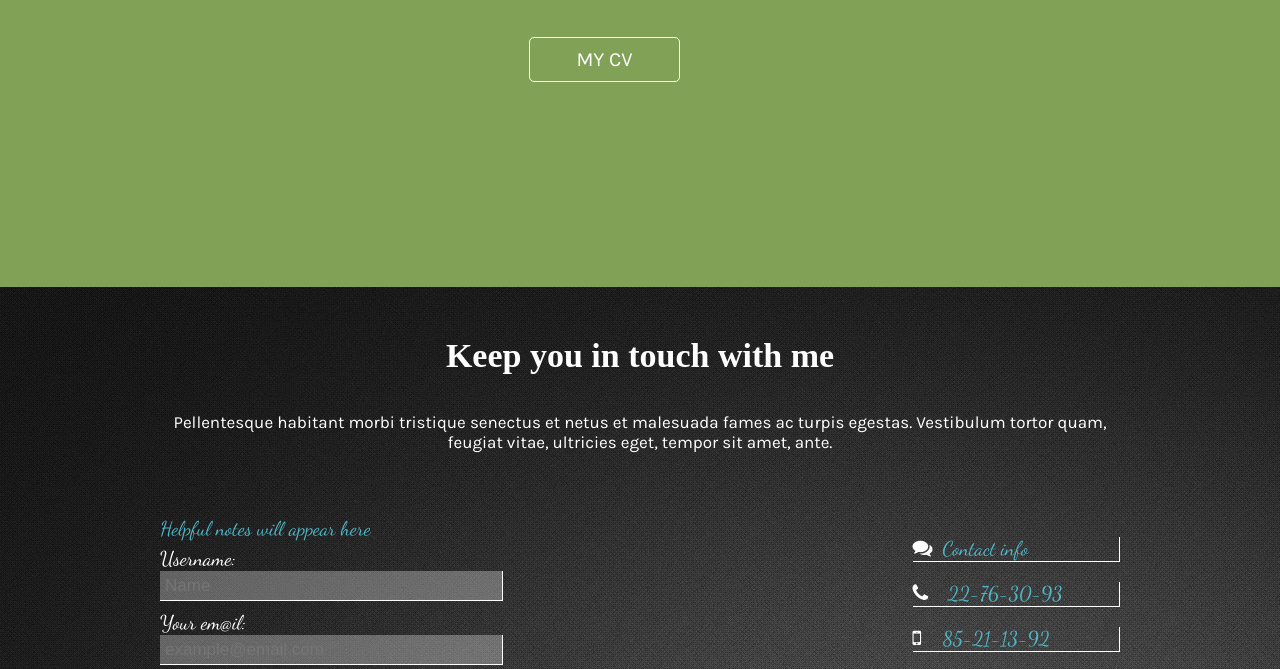
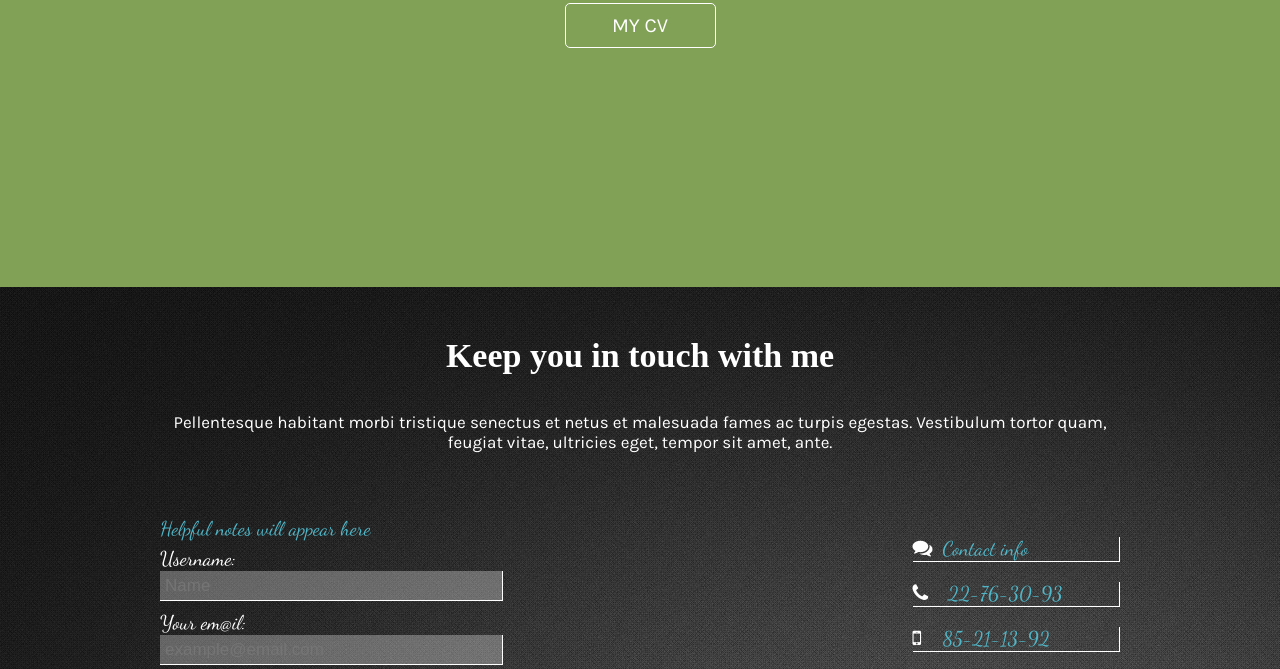
Before and after one commit to JcorellaC/JimmyCetavPortafolio.github.io, a plain HTML site: page index.html in a window 1280 px wide. Shown: the part 2963-3632 px from the top of the page. Drawn offline with nearby package versions, Linux system fonts and the light colour scheme; some packages are replaced by stand-ins of ours; files that its build step writes are made by us from their sources; a script that the page names is missing; a web font is replaced by a local one.

Commit message:
caracteristicas para los botones

```diff
--- a/sass/partials/modules/_biography.scss
+++ b/sass/partials/modules/_biography.scss
@@ -120,8 +120,7 @@
 .cv{
 	@include font-size(20);
 	border-radius: 5px;
-	position: absolute;
     text-align: center;
-    right: 600px;
-	top: 3000px;
+    display: table;
+    margin: 0 auto;
 }
--- a/sass/partials/modules/_specific-project.scss
+++ b/sass/partials/modules/_specific-project.scss
@@ -166,3 +166,7 @@
     -ms-transition: all ease-out 0.2s 0.1s;
     transition: all ease-out 0.2s 0.1s;
 }
+
+.hidden-link{
+	display: none;
+}
```
